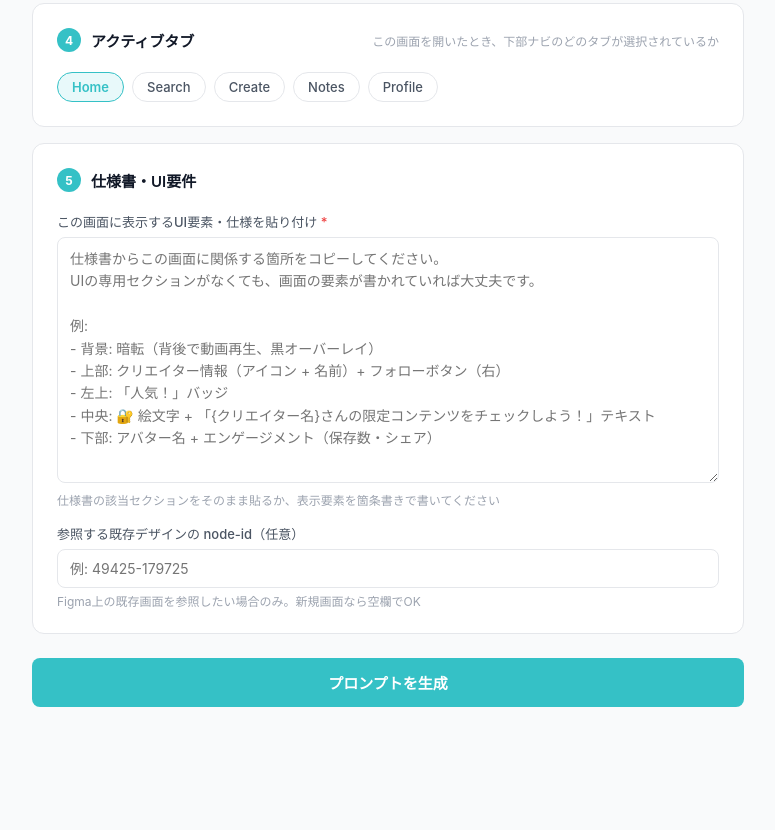
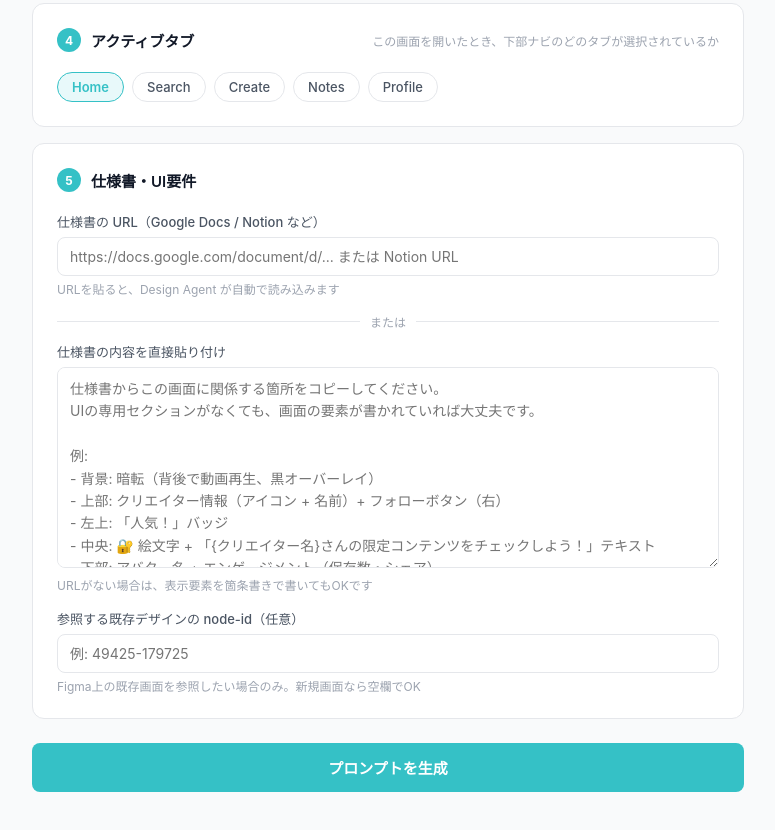
Before and after one commit to yitianwang-dev/design-agent-ui, a plain HTML site: page index.html in a window 1280 px wide. Shown: the part 831-1661 px from the top of the page, without its empty margins (252-1027 px from the left). Before the commit the page ends 1618 px from the top, so only its background shows below. Drawn offline with Linux system fonts and the light colour scheme.

Commit message:
仕様書入力にURL対応を追加
- URLフィールド追加（Google Docs / Notion など）
- URL・テキストどちらか一方でOKに（両方入力も可）
- 「または」区切り線で視覚的に整理
- 生成プロンプトにURLを含めてAgentが自動読み込みできるよう対応

Co-Authored-By: Claude Sonnet 4.6 <noreply@anthropic.com>

```diff
--- a/index.html
+++ b/index.html
@@ -453,6 +453,22 @@
 
     .divider { height: 1px; background: var(--gray-200); margin: 20px 0; }
 
+    .or-divider {
+      text-align: center;
+      font-size: 12px;
+      color: var(--gray-400);
+      margin: 12px 0;
+      display: flex;
+      align-items: center;
+      gap: 10px;
+    }
+    .or-divider::before, .or-divider::after {
+      content: '';
+      flex: 1;
+      height: 1px;
+      background: var(--gray-200);
+    }
+
     .fieldset-title {
       font-size: 12px;
       font-weight: 600;
@@ -567,8 +583,14 @@
         <div class="section-title">仕様書・UI要件</div>
       </div>
       <div class="field">
-        <label>この画面に表示するUI要素・仕様を貼り付け <span style="color:var(--error)">*</span></label>
-        <textarea id="spec-text" rows="10" placeholder="仕様書からこの画面に関係する箇所をコピーしてください。
+        <label>仕様書の URL（Google Docs / Notion など）</label>
+        <input type="text" id="spec-url" placeholder="https://docs.google.com/document/d/... または Notion URL">
+        <div class="input-hint">URLを貼ると、Design Agent が自動で読み込みます</div>
+      </div>
+      <div class="or-divider">または</div>
+      <div class="field">
+        <label>仕様書の内容を直接貼り付け</label>
+        <textarea id="spec-text" rows="8" placeholder="仕様書からこの画面に関係する箇所をコピーしてください。
 UIの専用セクションがなくても、画面の要素が書かれていれば大丈夫です。
 
 例:
@@ -577,7 +599,7 @@ UIの専用セクションがなくても、画面の要素が書かれていれ
 - 左上: 「人気！」バッジ
 - 中央: 🔐 絵文字 + 「{クリエイター名}さんの限定コンテンツをチェックしよう！」テキスト
 - 下部: アバター名 + エンゲージメント（保存数・シェア）"></textarea>
-        <div class="input-hint">仕様書の該当セクションをそのまま貼るか、表示要素を箇条書きで書いてください</div>
+        <div class="input-hint">URLがない場合は、表示要素を箇条書きで書いてもOKです</div>
       </div>
       <div class="field">
         <label>参照する既存デザインの node-id（任意）</label>
@@ -735,6 +757,7 @@ function validateScreenName() {
 function generatePrompt() {
   const productId = document.getElementById('product-select').value;
   const screenName = document.getElementById('screen-name').value.trim();
+  const specUrl = document.getElementById('spec-url').value.trim();
   const specText = document.getElementById('spec-text').value.trim();
   const nodeId = document.getElementById('node-id').value.trim();
 
@@ -742,7 +765,7 @@ function generatePrompt() {
   if (!screenName) { alert('画面名を入力してください'); return; }
   if (!/^[a-z][a-zA-Z0-9]*$/.test(screenName)) { alert('画面名の形式が正しくありません。\n\n英語の単語をつなげて、先頭は小文字にしてください。\n例: packageSelect / homeFeed / settingsTop\n\nスペース・記号・日本語は使えません'); return; }
   if (!selectedType) { alert('画面タイプを選択してください'); return; }
-  if (!specText) { alert('仕様書・UI要件を入力してください'); return; }
+  if (!specUrl && !specText) { alert('仕様書のURLか、内容を入力してください'); return; }
 
   const products = getProducts();
   const product = products.find(p => p.id === productId);
@@ -779,7 +802,8 @@ function generatePrompt() {
 - NavigationLiquid: ${navKey}
 
 ### 仕様書・UI要件
-${specText}
+${specUrl ? `仕様書URL: ${specUrl}
+上記URLを読み込んで、この画面に関係するUI要件・表示要素を確認してください。` : ''}${specUrl && specText ? '\n\n補足メモ:\n' : ''}${specText}
 
 ### 実行手順
 1. Notion Edge Case DB（ID: 8bd11da8-e59b-414b-838a-c3e9cbb1ad33）でエッジケースを確認
```
